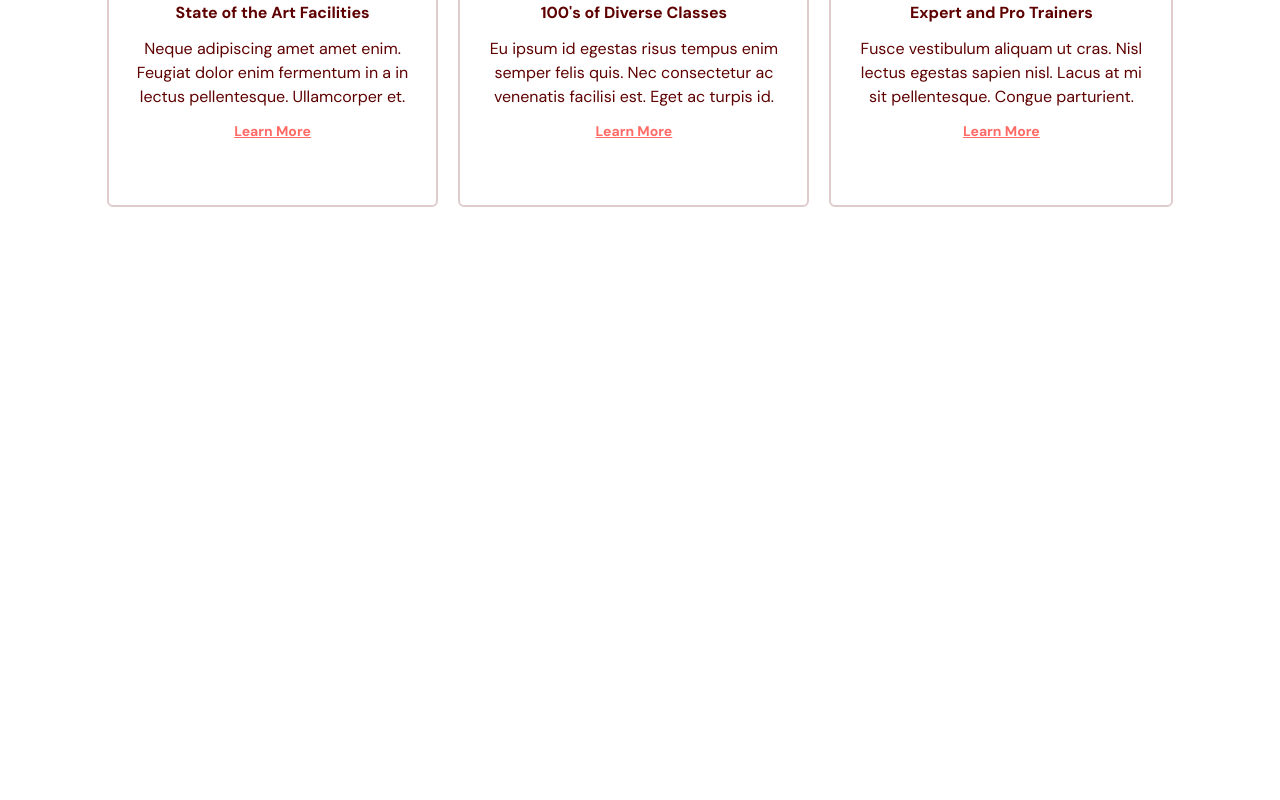
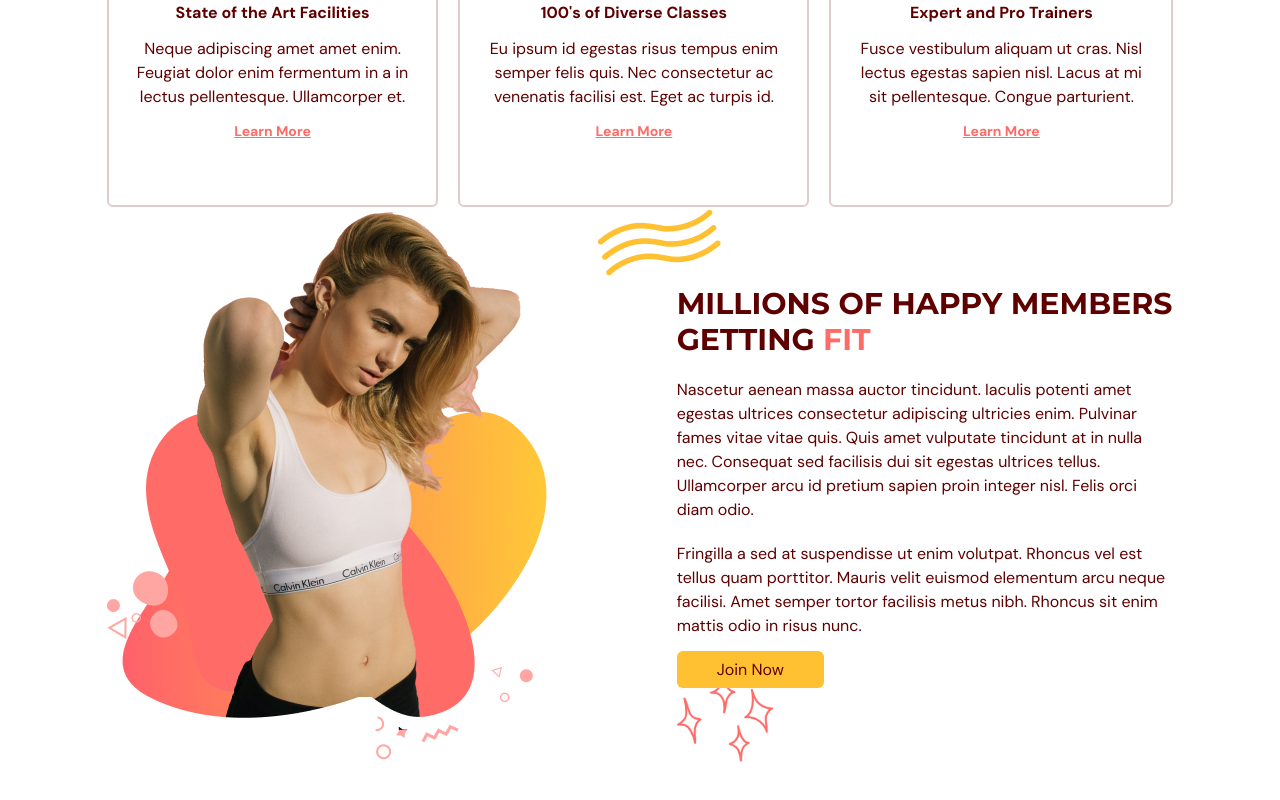
Before and after one commit to IvayloTashev/fitness-app-2.0, a React (Vite) app in the folder client/: page / in a window 1280 px wide. Shown: the part 1157-1957 px from the top of the page. Before the commit the page ends 1600 px from the top, so only its background shows below. Built offline with nearby package versions, Linux system fonts and the light colour scheme.

Commit message:
Finalize benefits component

```diff
--- a/client/src/components/benefits/Benefints.tsx
+++ b/client/src/components/benefits/Benefints.tsx
@@ -8,7 +8,11 @@
 import { motion } from "framer-motion";
 import HText from "../../shared/HText";
 import Benefit from "./Benefit";
+import AbstractWaves from "../../assets/AbstractWaves.png";
+import Sparkles from "../../assets/Sparkles.png";
+import BenefitsPageGraphic from "../../assets/BenefitsPageGraphic.png";
 import { benefitsContent } from "../../shared/utils";
+import ActionButton from "../../shared/ActionButton";
 
 const container = {
   hidden: {},
@@ -62,6 +66,77 @@
             />
           ))}
         </motion.div>
+
+        <div className="mt- items-center justify-between gap-20 md:mt-28 flex-md">
+          <img
+            className="mx-auto"
+            src={BenefitsPageGraphic}
+            alt="benefitsPageGraphic"
+          />
+
+          <div>
+            <div>
+              <div className="relative">
+                <motion.div
+                  initial="hidden"
+                  whileInView="visible"
+                  viewport={{ once: true, amount: 0.5 }}
+                  transition={{ duration: 0.5 }}
+                  variants={{
+                    hidden: { opacity: 0, x: 50 },
+                    visible: { opacity: 1, x: 0 },
+                  }}
+                >
+                  <img
+                    src={AbstractWaves}
+                    alt="abstractWaves"
+                    className="absolute -top-20 -left-20 z-1"
+                  />
+
+                  <HText>
+                    MILLIONS OF HAPPY MEMBERS GETTING{" "}
+                    <span className="text-primary-500">FIT</span>
+                  </HText>
+                </motion.div>
+              </div>
+            </div>
+
+            <motion.div
+              initial="hidden"
+              whileInView="visible"
+              viewport={{ once: true, amount: 0.5 }}
+              transition={{ delay: 0.2, duration: 0.5 }}
+              variants={{
+                hidden: { opacity: 0, x: 50 },
+                visible: { opacity: 1, x: 0 },
+              }}
+            >
+              <p className="my-5">
+                Nascetur aenean massa auctor tincidunt. Iaculis potenti amet
+                egestas ultrices consectetur adipiscing ultricies enim. Pulvinar
+                fames vitae vitae quis. Quis amet vulputate tincidunt at in
+                nulla nec. Consequat sed facilisis dui sit egestas ultrices
+                tellus. Ullamcorper arcu id pretium sapien proin integer nisl.
+                Felis orci diam odio.
+              </p>
+              <p className="mb-5">
+                Fringilla a sed at suspendisse ut enim volutpat. Rhoncus vel est
+                tellus quam porttitor. Mauris velit euismod elementum arcu neque
+                facilisi. Amet semper tortor facilisis metus nibh. Rhoncus sit
+                enim mattis odio in risus nunc.
+              </p>
+            </motion.div>
+
+            <div className="relative">
+              <div className="absolute -bottom-20 right-100 z-[-1]">
+                <img src={Sparkles} alt="sparkles" />
+              </div>
+              <ActionButton setSelectedPage={setSelectedPage}>
+                Join Now
+              </ActionButton>
+            </div>
+          </div>
+        </div>
       </motion.div>
     </section>
   );
```
